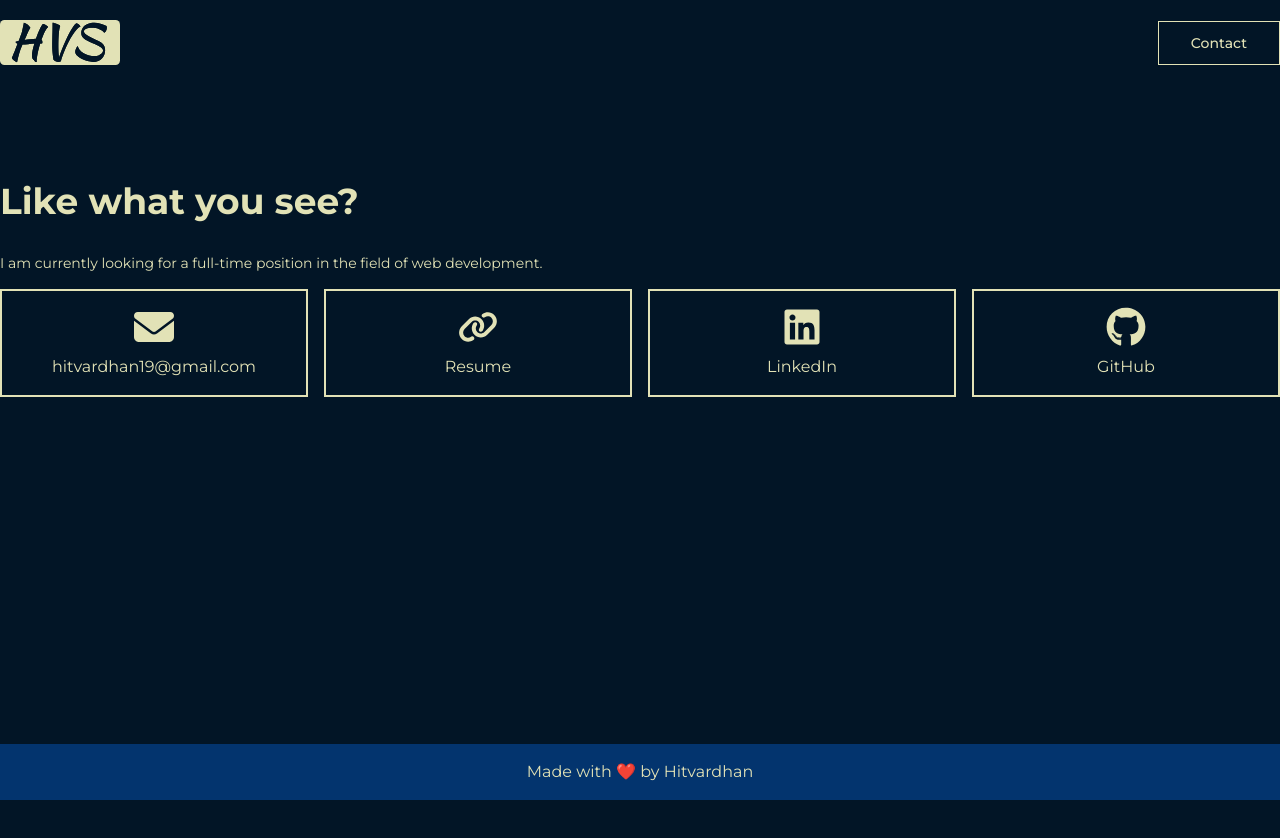
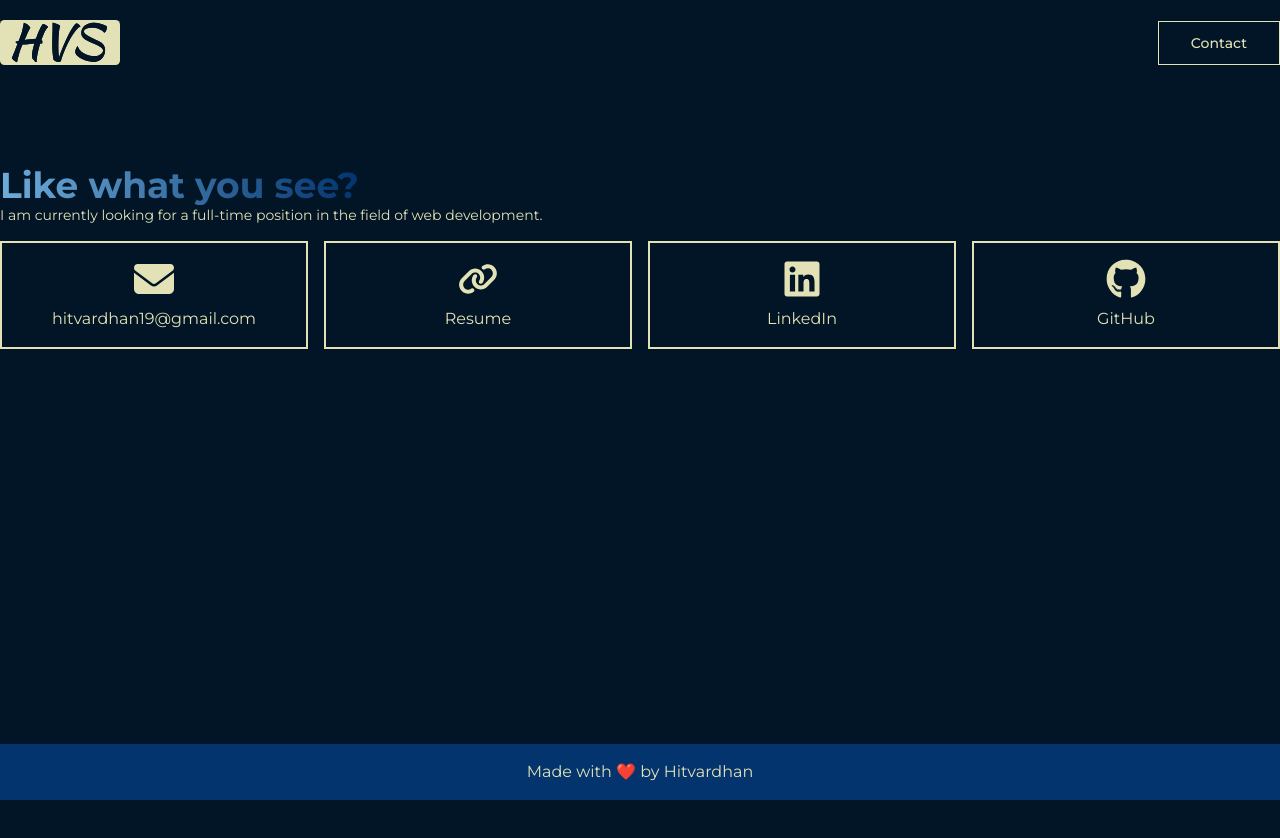
Before and after one commit to Hitvardhan-Singh-Solanki/hitvardhan-portfolio-next, a Next.js app: page /contact in a window 1280 px wide. Shown: the top 838 px of the page. Built offline with nearby package versions, Linux system fonts and the light colour scheme.

Commit message:
fixing header styles

```diff
--- a/app/about/page.tsx
+++ b/app/about/page.tsx
@@ -8,7 +8,7 @@ export default function About() {
       style={{ backgroundColor: "var(--background)" }}
     >
       <h1
-        className="text-6xl font-bold text-transparent bg-clip-text"
+        className="text-2xl md:text-4xl font-bold text-transparent bg-clip-text"
         style={{
           backgroundImage:
             "linear-gradient(to right, var(--secondary), var(--tertiary))",
--- a/app/contact/page.tsx
+++ b/app/contact/page.tsx
@@ -4,9 +4,15 @@ import { FaLinkedin, FaGithub, FaLink, FaEnvelope } from "react-icons/fa6";
 export default function Contact() {
   return (
     <div className="container mx-auto h-screen flex flex-col items-start justify-start pt-20">
-      <h2 className="text-2xl md:text-4xl font-bold text-center text-[var(--foreground)] py-4 mb-4">
+      <h1
+        className="text-2xl md:text-4xl font-bold text-transparent bg-clip-text"
+        style={{
+          backgroundImage:
+            "linear-gradient(to right, var(--secondary), var(--tertiary))",
+        }}
+      >
         Like what you see?
-      </h2>
+      </h1>
       <p className="text-center text-sm md:text-md text-[var(--foreground)]">
         I am currently looking for a full-time position in the field of web
         development.
--- a/app/work/page.tsx
+++ b/app/work/page.tsx
@@ -69,7 +69,7 @@ export default function Work() {
   return (
     <div className="work-container container mx-auto h-auto pt-20 px-4 lg:px-0">
       <h1
-        className={`text-6xl font-bold text-transparent bg-clip-text mb-8 ${
+        className={`text-2xl md:text-4xl font-bold text-transparent bg-clip-text mb-8 ${
           isVisible ? "animate-fadeIn" : ""
         }`}
         style={{
--- a/components/hero/hero.tsx
+++ b/components/hero/hero.tsx
@@ -71,6 +71,7 @@ export default function Hero() {
       <div
         className="hidden md:flex items-start justify-center col-span-5 gap-4 fixed bottom-20 right-10 cursor-pointer h-10 w-6 border-2 border-[var(--foreground)] rounded-full"
         onClick={() => {
+          console.log("clicked");
           window.scrollTo({
             top: window.innerHeight * 2,
             behavior: "smooth",
```
